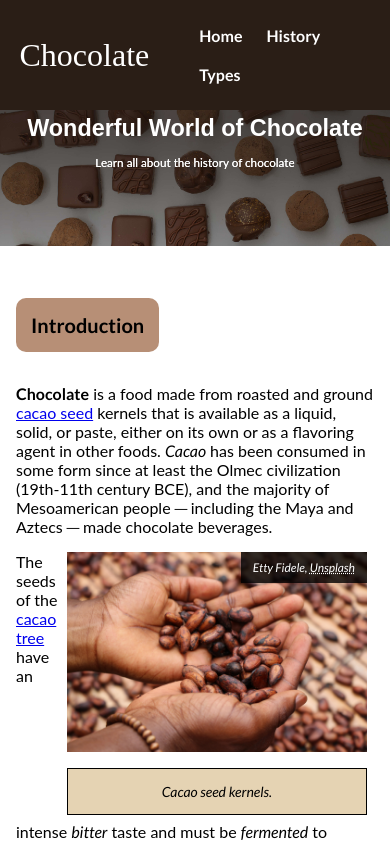
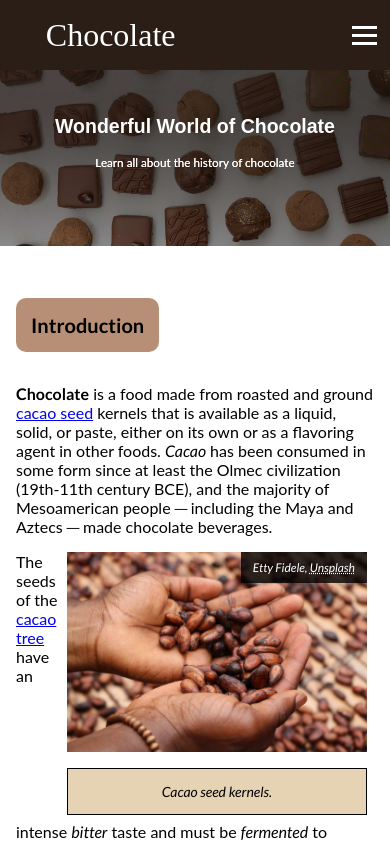
Before and after one commit to marcodoesux/chocolate, a plain HTML site: page index.html in a window 390 px wide. Shown: the top 844 px of the page. Drawn offline with Linux system fonts and the light colour scheme; a web font is replaced by a local one.

Commit message:
Update index.html

```diff
--- a/index.html
+++ b/index.html
@@ -18,14 +18,21 @@
 
 
 		<div class="container">
-		<nav role="navigation">
+		<div class="subcontainer">
+		<nav class="navbar">
 		<a href="index.html" class="logo">Chocolate</a>
-		 <ul>
-		   <li><a href="index.html" class="active">Home</a></li>
-		   <li><a href="history.html">History</a></li>
-		   <li><a href="types.html">Types</a></li>
+		 <ul class="nav-menu">
+		   <li class="nav-item"><a href="index.html" class="nav-link" id="active">Home</a></li>
+		   <li class="nav-item"><a href="history.html" class="nav-link">History</a></li>
+		   <li class="nav-item"><a href="types.html" class="nav-link">Types</a></li>
 		 </ul>
+			<div class="hamburger">
+				<span class="bar"></span>
+				<span class="bar"></span>
+				<span class="bar"></span>
+			</div>
 		</nav>
+		</div>
 		</div>
 	</header>
 
@@ -35,7 +42,7 @@
 <img src="images/bannerchocolate.jpg" alt="Chocolate Banner">
 </div>
 <div class="herotext">
-<h1 class="herotext">Wonderful World of Chocolate</h1>
+<h1 class="main-herotext">Wonderful World of Chocolate</h1>
 </div>
 <div><p class="herotext"> Learn all about the history of chocolate</p>
 </div>
@@ -80,5 +87,6 @@
 </div>
 </footer>
 
-</body>
+		<script src="js/main.js" async></script>
+	</body>
 </html>
```
